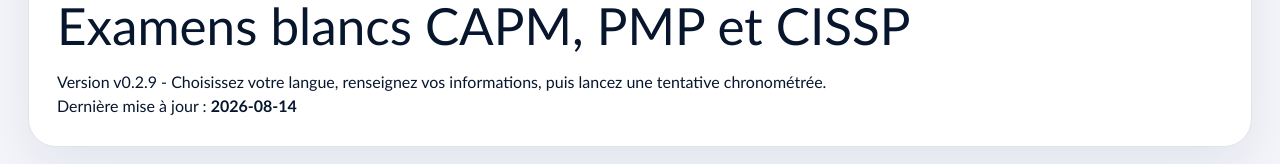
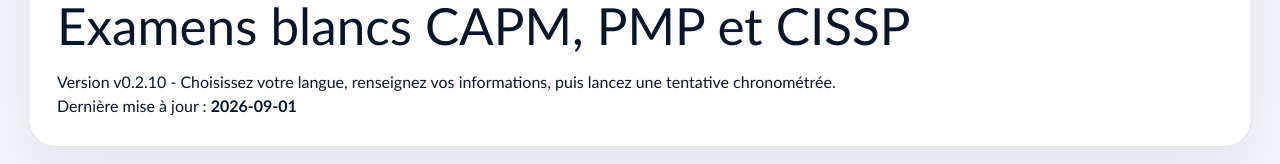
Before and after one commit to mayloshi/pmi-drc-kmaj-exam-platform, a Next.js app: page / in a window 1280 px wide. Shown: the part 190-354 px from the top of the page. Built offline with nearby package versions, Linux system fonts and the light colour scheme.

Commit message:
Fix custom domain asset paths

```diff
--- a/app/page.tsx
+++ b/app/page.tsx
@@ -117,9 +117,9 @@
   user?: { id: string; email?: string };
 };
 
-const VERSION = "v0.2.9";
-const UPDATED_AT = "2026-08-14";
-const PLATFORM_URL = "https://mayloshi.github.io/pmi-drc-kmaj-exam-platform/";
+const VERSION = "v0.2.10";
+const UPDATED_AT = "2026-09-01";
+const PLATFORM_URL = "https://test.pmi-drcongo.org/";
 const TRAINER_PASSWORD = "221008";
 const STORAGE_ATTEMPTS = "pmi-drc-kmaj-attempts";
 const STORAGE_DRAFT = "pmi-drc-kmaj-draft";
--- a/github-pages/index.html
+++ b/github-pages/index.html
@@ -8,10 +8,10 @@
       content="Plateforme bilingue pour examens blancs PMP, CAPM et gestion de projet."
     />
     <title>PMI RDC et K-Majuscule - Examens blancs</title>
-    <link rel="icon" href="/pmi-drc-kmaj-exam-platform/logo-pmi-drc.png" />
+    <link rel="icon" href="./logo-pmi-drc.png" />
   </head>
   <body>
     <div id="root"></div>
-    <script type="module" src="/entry.tsx"></script>
+    <script type="module" src="./entry.tsx"></script>
   </body>
 </html>
--- a/github-pages/vite.config.ts
+++ b/github-pages/vite.config.ts
@@ -3,7 +3,7 @@
 
 export default defineConfig({
   root: "github-pages",
-  base: "/pmi-drc-kmaj-exam-platform/",
+  base: "./",
   publicDir: "../public",
   plugins: [react()],
   build: {
--- a/package.json
+++ b/package.json
@@ -1,6 +1,6 @@
 {
   "name": "pmi-drc-kmaj-exam-platform",
-  "version": "0.2.9",
+  "version": "0.2.10",
   "private": true,
   "engines": {
     "node": ">=22.13.0"
```
Also changed, not shown: 2 other files (tests, documents, lock files or other folders).
